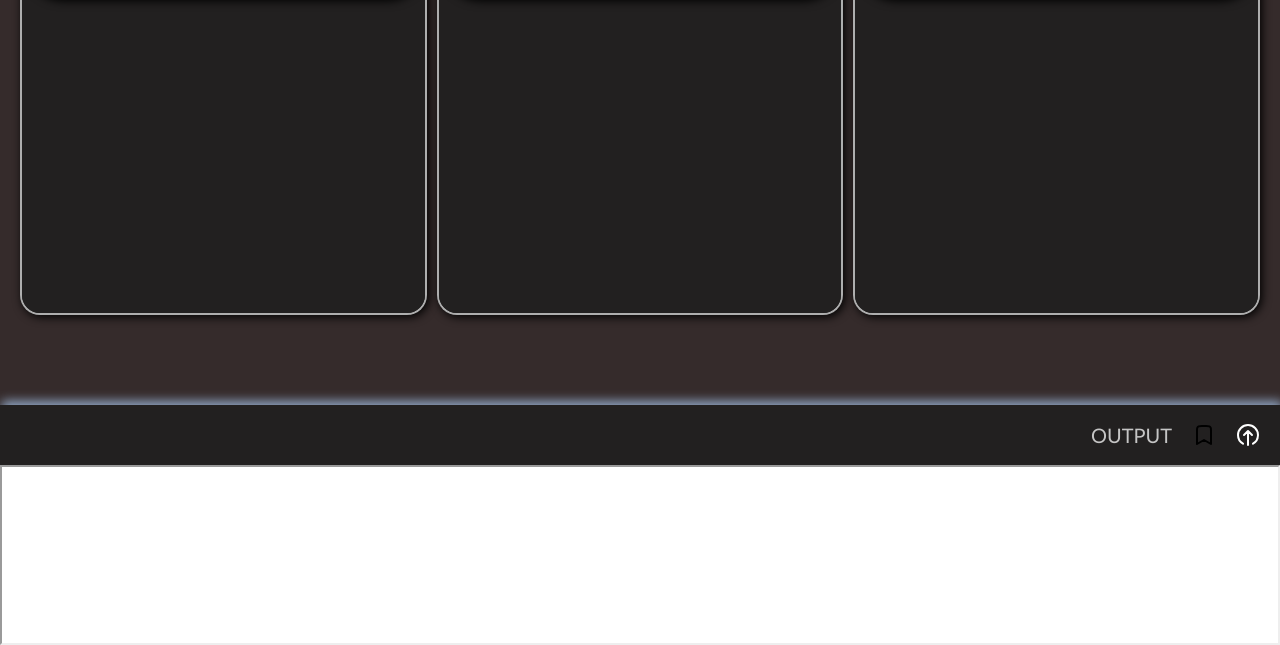
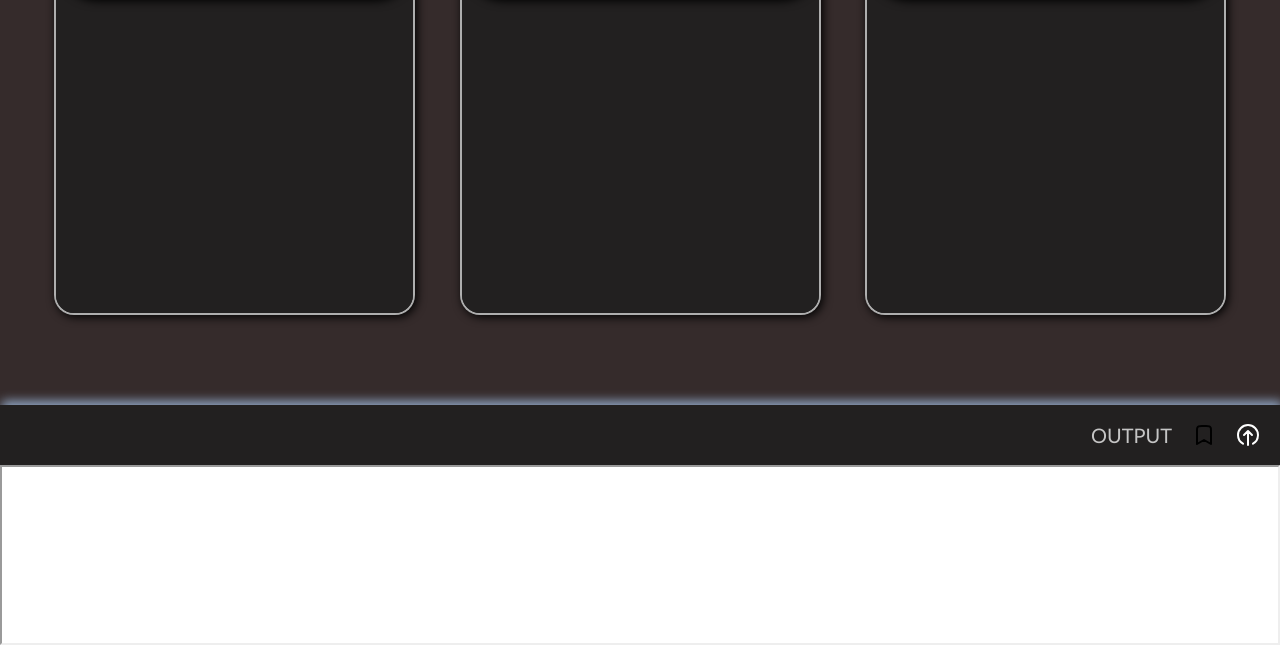
Before and after one commit to HPdeveloper786/Code-Editor, a website: page index.html in a window 1280 px wide. Shown: the part 155-800 px from the top of the page. Drawn offline with Linux system fonts and the light colour scheme.

Commit message:
Update style.css responsive

```diff
--- a/style.css
+++ b/style.css
@@ -25,7 +25,7 @@ body {
 }
 
 .code-editor {
-    width: 450px;
+    width: 361px;
     height: 380px;
     background-color: rgb(34, 32, 32);
     box-shadow: 2px 2px 10px black;
```
